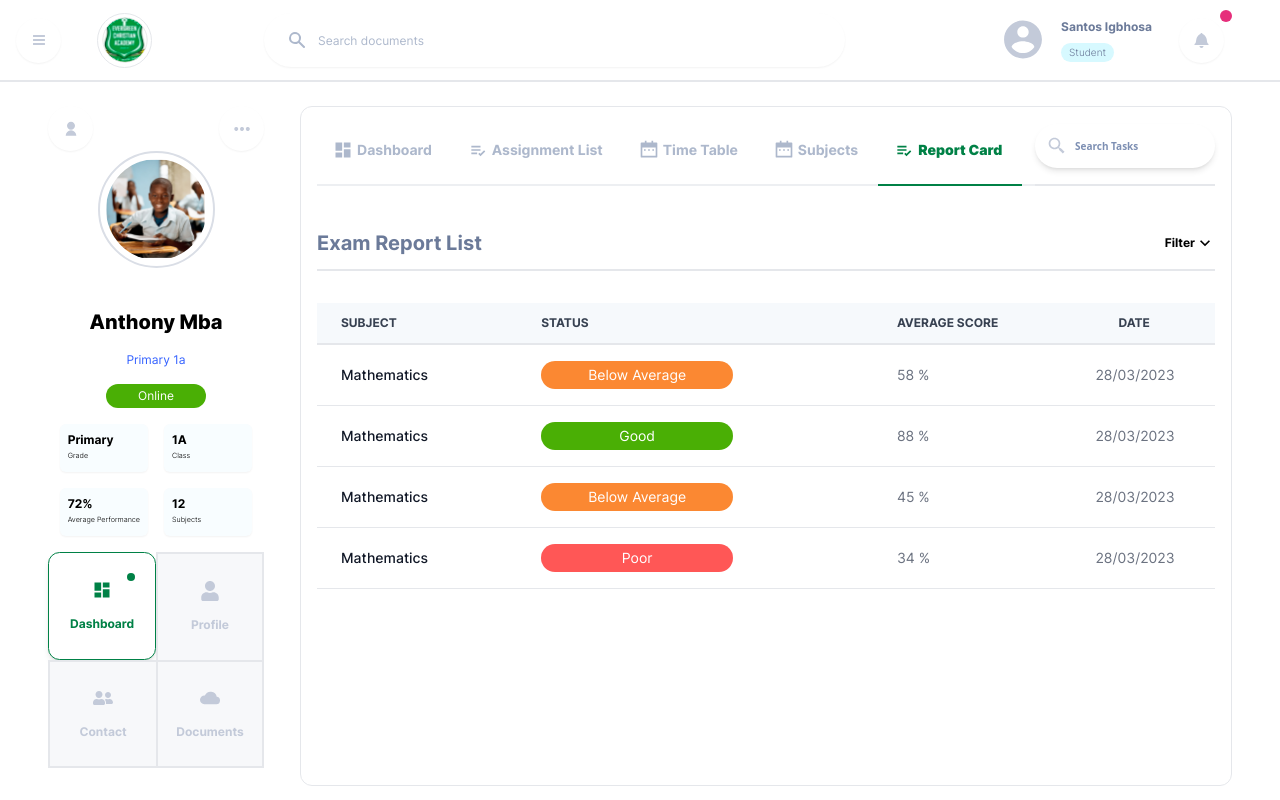
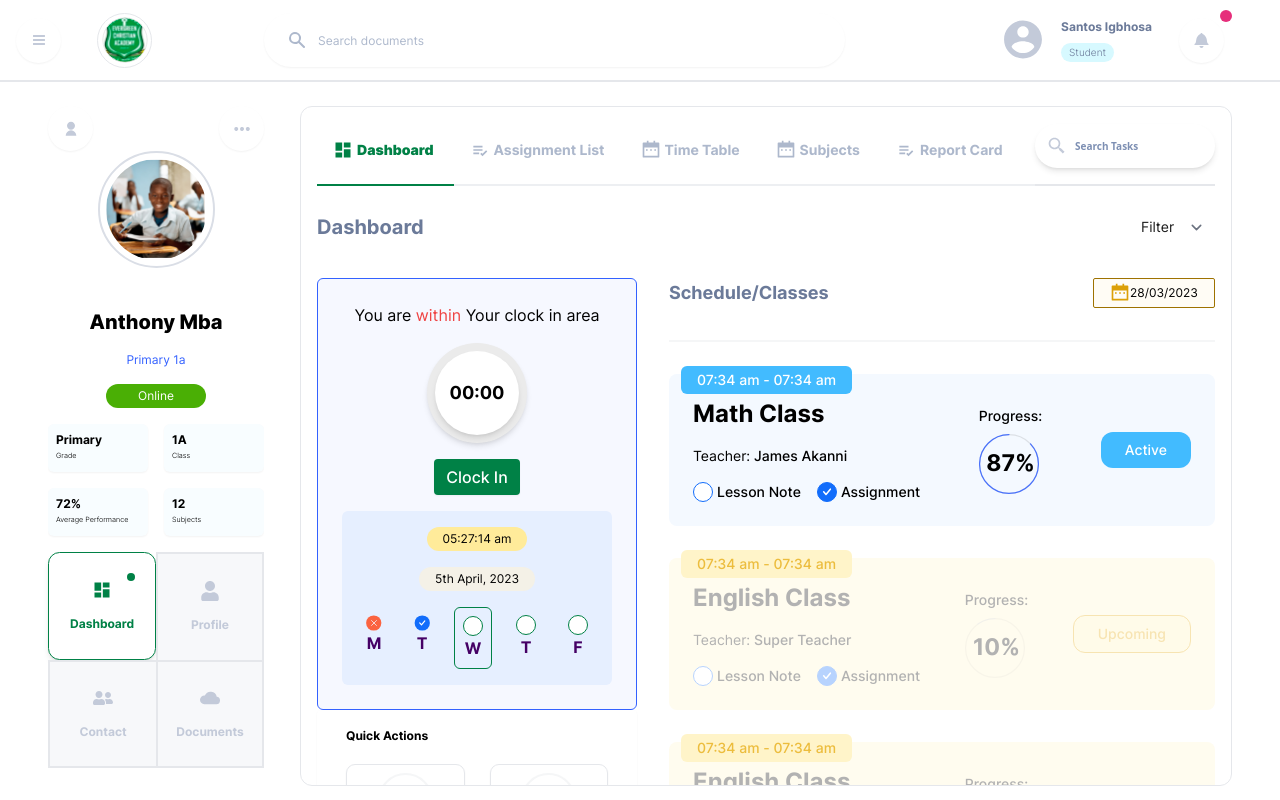
Before and after one commit to Oyinkansolight/smk, a Next.js app: page /student in a window 1280 px wide. Built offline with nearby package versions, Linux system fonts and the light colour scheme.

Commit message:
fix: minor style updates

```diff
--- a/app/student/page.tsx
+++ b/app/student/page.tsx
@@ -15,7 +15,7 @@ import StudentTaskListView from '@/components/views/student.tsx/StudentTaskListV
 import StudentTimeTableView from '@/components/views/student.tsx/StudentTimeTableView';
 
 const Page = () => {
-  const [tabIdx, setTabIdx] = useState(4);
+  const [tabIdx, setTabIdx] = useState(0);
   return (
     <div className='mt-4 flex gap-6'>
       <StudentProfile />
--- a/src/components/cards/StudentProfile.tsx
+++ b/src/components/cards/StudentProfile.tsx
@@ -28,7 +28,7 @@ export default function StudentProfile() {
       <div className='text-xl font-extrabold'>Anthony Mba</div>
       <div className='py-4 text-dodger-500'>Primary 1a</div>
       <OnlineStatus status='online' />
-      <div className='grid grid-cols-2 gap-4 whitespace-nowrap py-4'>
+      <div className='grid w-full max-w-[216px] grid-cols-2 gap-4 overflow-hidden whitespace-nowrap py-4'>
         {[
           { title: 'Primary', subtitle: 'Grade' },
           { title: '1A', subtitle: 'Class' },
@@ -77,7 +77,7 @@ export default function StudentProfile() {
 }
 
 const InfoTab = ({ title, subtitle }: { title: string; subtitle: string }) => (
-  <div className='flex flex-col rounded-md bg-[#F8FDFF] p-2 shadow-sm'>
+  <div className='flex w-full flex-col rounded-md bg-[#F8FDFF] p-2 shadow-sm'>
     <div className=' text-xs font-bold'>{title}</div>
     <div className='text-[7.2px] font-light'>{subtitle}</div>
   </div>
--- a/src/components/counter/Circular.tsx
+++ b/src/components/counter/Circular.tsx
@@ -39,8 +39,8 @@ const CircularCounter = ({
       >
         <div
           className={clsxm(
-            'font-semibold',
-            size === 'sm' ? 'text-[15px]' : 'text-[30px]'
+            'font-bold',
+            size === 'sm' ? 'mt-1 text-[23px]' : 'text-[30px]'
           )}
         >
           {total}%
--- a/src/components/views/student.tsx/StudentDashboardView.tsx
+++ b/src/components/views/student.tsx/StudentDashboardView.tsx
@@ -75,7 +75,7 @@ const classesAfterBreak: ClassScheduleViewProps[] = [
   },
 ];
 
-const quickActions = ['Add Item', 'Mange Schedule'];
+const quickActions = ['Attend Class', 'Assessments'];
 
 export default function StudentDashboardView() {
   return (
```
